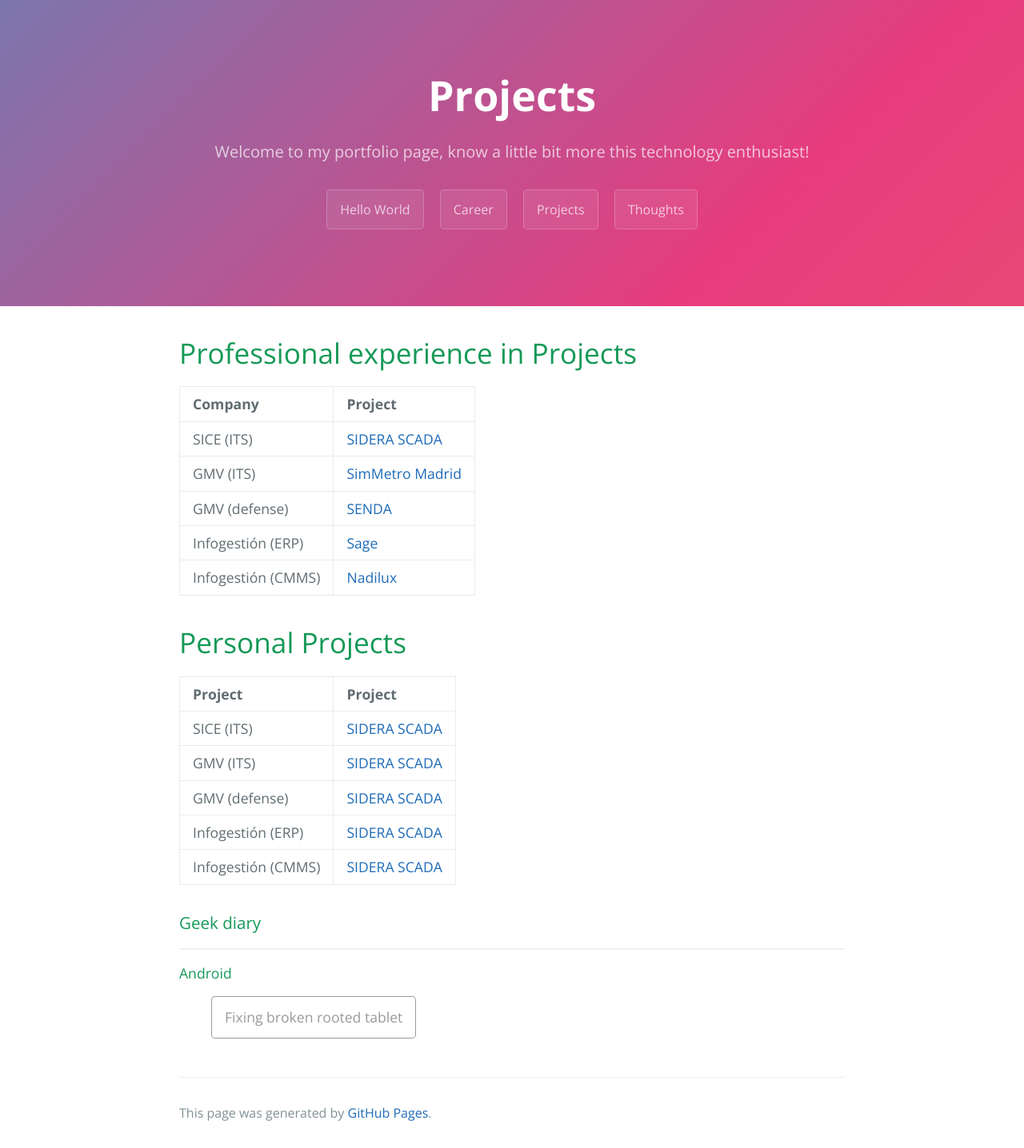
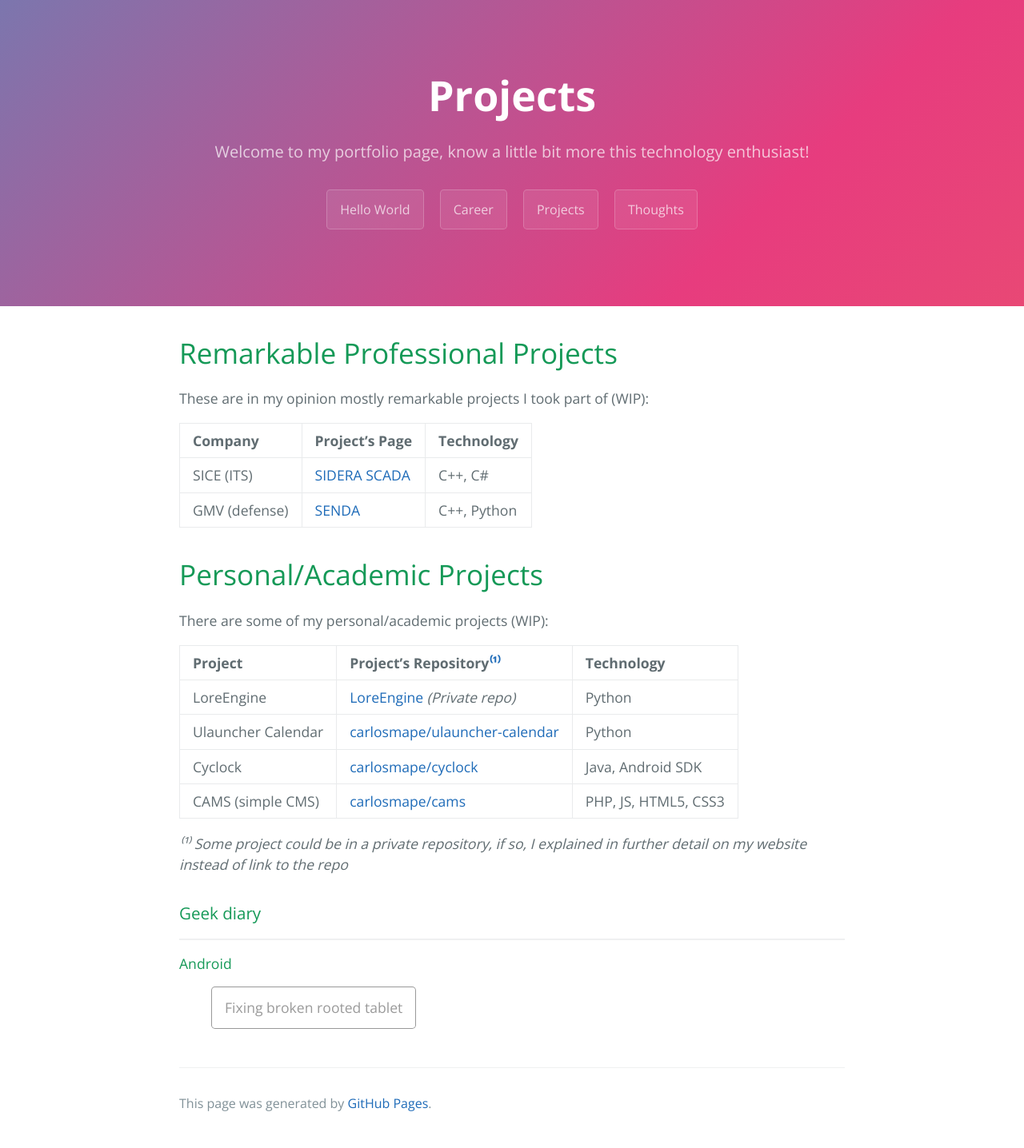
Before and after one commit to Carlosmape/carlosmape.github.io, a Jekyll site: the page built from projects/index.md, in a window 1280 px wide. Shown: the whole page at 80% size. Built offline with Jekyll 4.4.1, drawn with Linux system fonts in a browser that asks for light colours.

Commit message:
Added new content

```diff
--- a/assets/css/style.scss
+++ b/assets/css/style.scss
@@ -93,3 +93,8 @@
 .main-content {
   animation: fadeIn 1s;
 }
+
+span.date{
+	font-size: large;
+	color: grey;
+}
--- a/projects/index.md
+++ b/projects/index.md
@@ -3,22 +3,22 @@
 title: Projects
 ---
 
-# Professional experience in Projects
+# Remarkable Professional Projects
+These are in my opinion mostly remarkable projects I took part of (WIP):
 
-| Company           | Project                          |
-|:------------------|:---------------------------------|
-| SICE (ITS)        |[SIDERA SCADA](/projects/sidera)  |
-| GMV (ITS)         |[SimMetro Madrid](/projects/metro)|
-| GMV (defense)     |[SENDA](/projects/senda)          |
-| Infogestión (ERP) |[Sage](/projects/sage)            |
-| Infogestión (CMMS)|[Nadilux](/projects/nadilux)      |
+| Company           | Project's Page                   | Technology |
+|:------------------|:---------------------------------|:-----------|
+| SICE (ITS)        |[SIDERA SCADA](/projects/sidera)  |C++, C#		|
+| GMV (defense)     |[SENDA](/projects/senda)          |C++, Python	|
 
-# Personal Projects
+# Personal/Academic Projects
+There are some of my personal/academic projects  (WIP):
 
-| Project           | Project                         |
-|:------------------|:--------------------------------|
-| SICE (ITS)        |[SIDERA SCADA](/projects/sidera) |
-| GMV (ITS)         |[SIDERA SCADA](/projects/metro)  |
-| GMV (defense)     |[SIDERA SCADA](/projects/senda)  |
-| Infogestión (ERP) |[SIDERA SCADA](/projects/sage)   |
-| Infogestión (CMMS)|[SIDERA SCADA](/projects/nadilux)|
+| Project           | Project's Repository[⁽¹⁾](#info)			| Technology  		|
+|:------------------|:------------------------------------------|:------------------|
+| LoreEngine        |[LoreEngine]() *(Private repo)*			|Python				|
+| Ulauncher Calendar|[carlosmape/ulauncher-calendar](https://github.com/Carlosmape/ulauncher-calendar)|Python|
+| Cyclock    		|[carlosmape/cyclock](/projects/cyclock)|Java, Android SDK 	|
+| CAMS (simple CMS) |[carlosmape/cams](http://github.com/carlosmape/CAMS)|PHP, JS, HTML5, CSS3|
+
+*⁽¹⁾ Some project could be in a private repository, if so, I explained in further detail on my website instead of link to the repo*
```
Also changed, not shown: career/index.md (+40 -6 lines).
